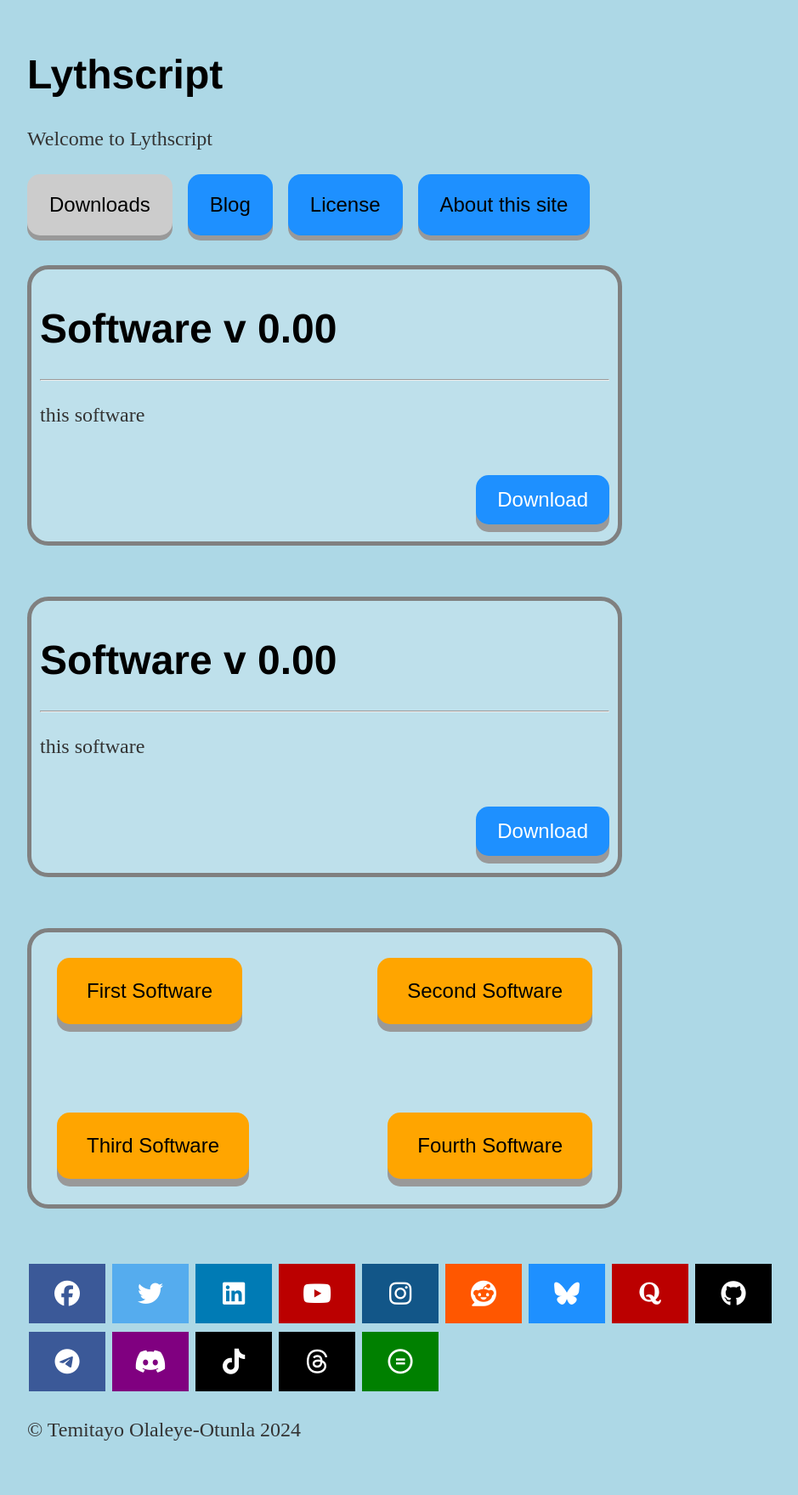
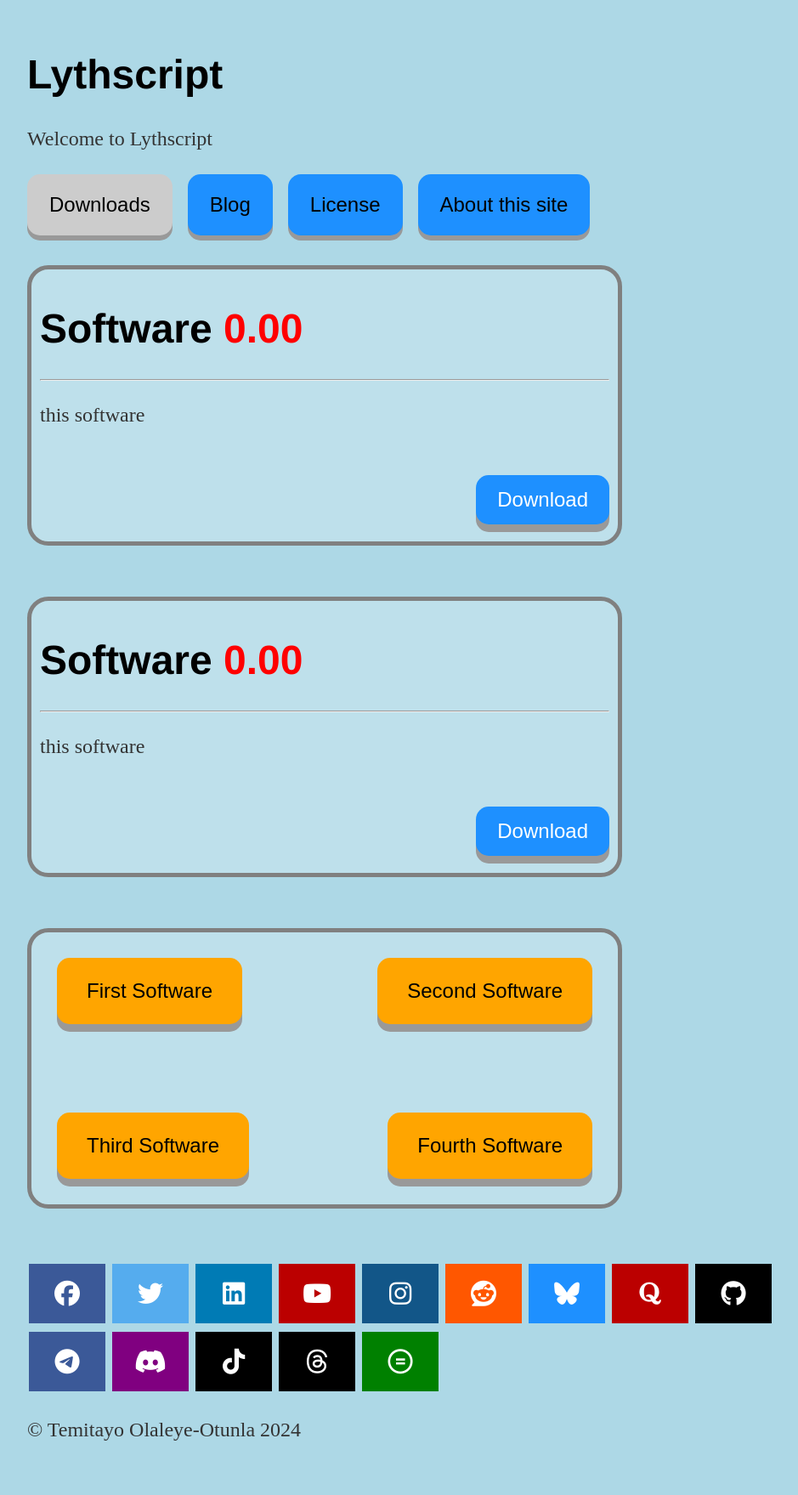
Before and after one commit to lythwind/lythwind.github.io, a Jekyll site: the page built from index.html, in a window 1280 px wide. Shown: the whole page at 85% size, without its empty margins (160-1099 px from the left). Built offline with Jekyll 4.4.1, drawn with Linux system fonts in a browser that asks for light colours; nearby versions of some CDN libraries.

Commit message:
Update index.html

```diff
--- a/index.html
+++ b/index.html
@@ -18,7 +18,7 @@ title: Lythscript
 
 
 <div class = "bdiv-container">
-  <h1>Software v 0.00</h1>
+  <h1>Software <font color="red">0.00</font></h1>
 	<hr>
   <p>this software </p>
   <div class = "bdiv">
@@ -27,7 +27,7 @@ title: Lythscript
 </div>
 
 <div class = "bdiv-container">
-  <h1>Software v 0.00</h1>
+  <h1>Software <font color="red">0.00</font></h1>
 	<hr>
   <p>this software </p>
   <div class = "bdiv">
```
